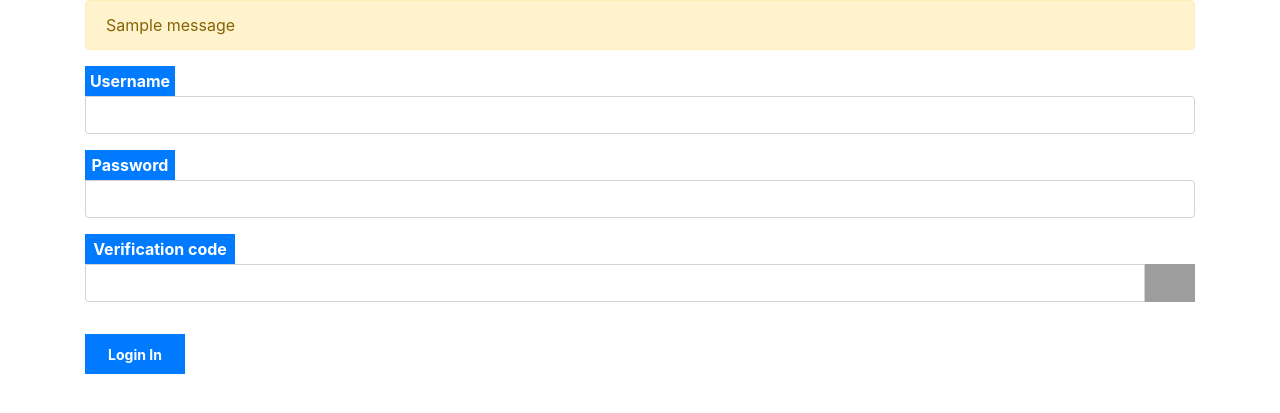
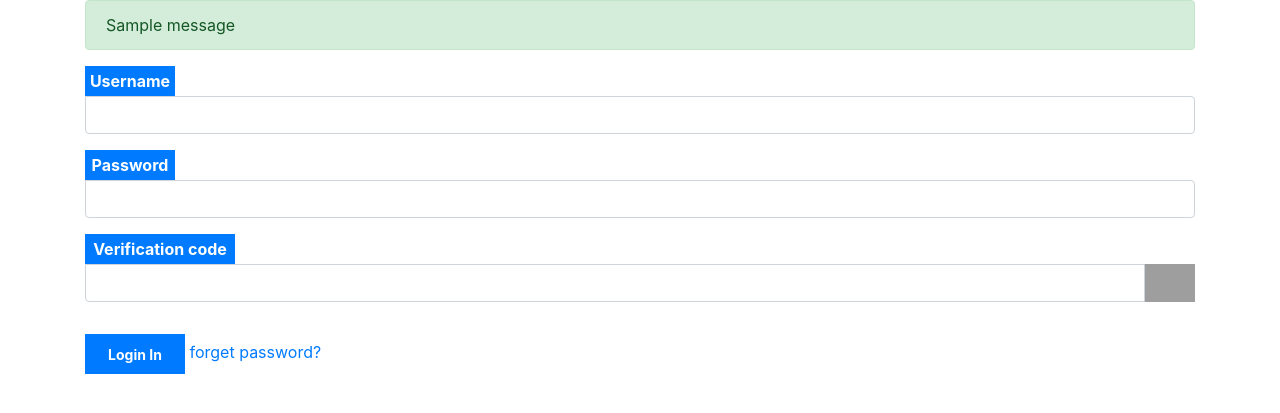
Before and after one commit to durban89/flask-project-blog-baby, a Flask app: page /auth/login in a window 1280 px wide. Shown: the part 144-557 px from the top of the page. Run offline with Flask 2, Linux system fonts and the light colour scheme; one stand-in notice (Sample message) is shown; parts of the project's set-up code (start-up, migrations or seed data) failed here and were passed over; some libraries are stand-ins or nearby versions; grey boxes are pictures that could not be loaded.

Commit message:
update auth

```diff
--- a/baby/helper/captcha.py
+++ b/baby/helper/captcha.py
@@ -2,7 +2,7 @@
 # @Author: durban.zhang
 # @Date:   2019-11-14 14:14:21
 # @Last Modified by:   durban.zhang
-# @Last Modified time: 2019-11-14 16:41:49
+# @Last Modified time: 2019-11-22 17:56:11
 import random
 from flask import session
 from six import u
@@ -138,7 +138,7 @@ class Captcha(object):
         captcha_val = session['captcha_key'] if \
             'captcha_key' in session else ''
 
-        if captcha_val != text:
+        if captcha_val != text.lower():
             return False
         else:
             session.pop('captcha_key', None)
--- a/baby/schema.sql
+++ b/baby/schema.sql
@@ -12,6 +12,15 @@ CREATE TABLE user_email_verify (
     expired INTEGER NOT NULL,
     ctime INTEGER NOT NULL
 );
+
+CREATE TABLE find_password_verify (
+    id INTEGER PRIMARY KEY AUTOINCREMENT,
+    email VARCHAR(255) NOT NULL,
+    code VARCHAR(255) NOT NULL,
+    expired INTEGER NOT NULL,
+    ctime INTEGER NOT NULL
+);
+
 
 CREATE TABLE category (
     id INTEGER PRIMARY KEY AUTOINCREMENT,
--- a/baby/static/app.css
+++ b/baby/static/app.css
@@ -125,6 +125,8 @@ input[type=submit] {
 .content label.label-verification-code,
 .content label.label-body,
 .content label.label-type,
+.content label.label-find-password,
+.content label.label-reset-password,
 .content label.label-nav,
 .content label.label-content {
   width: 60px;
@@ -140,8 +142,17 @@ input[type=submit] {
 .content label.label-nav.nav {
   min-width: 100px
 }
+
+.content label.label-reset-password {
+  width: 200px;
+}
+
 .content label.label-confirm {
   width: 150px;
+}
+
+.content label.label-find-password {
+  width: 250px;
 }
 
 .content label.label-date {
--- a/baby/templates/auth/login.j2
+++ b/baby/templates/auth/login.j2
@@ -28,7 +28,11 @@
     </div>
   </div>
 
-  <button type="submit" class="btn btn-primary button-submit">Login In</button>
+  <div>
+    <button type="submit" class="btn btn-primary button-submit">Login In</button>
+    <a href="{{url_for('auth.find_password')}}">forget password?</a>
+  </div>
+
 </form>
 {% endblock %}
 
--- a/baby/templates/base.j2
+++ b/baby/templates/base.j2
@@ -58,8 +58,18 @@
       </fieldset>
     </div>
 
-    {% for message in get_flashed_messages() %}
+    {% for (category, message) in get_flashed_messages(with_categories=True) %}
+    {% if category == 'success' %}
+    <div class="alert alert-success" role="alert">{{message}}</div>
+    {% elif category == 'info' %}
+    <div class="alert alert-info" role="alert">{{message}}</div>
+    {% elif category == 'warning' %}
     <div class="alert alert-warning" role="alert">{{message}}</div>
+    {% elif category == 'error' %}
+    <div class="alert alert-danger" role="alert">{{message}}</div>
+    {% else %}
+    <div class="alert alert-primary" role="alert">{{message}}</div>
+    {% endif %}
     {% endfor %}
     {% block content %}{% endblock %}
   </section>
--- a/baby/views/auth.py
+++ b/baby/views/auth.py
@@ -218,6 +218,109 @@ def logout():
     return redirect(url_for('blog.index'))
 
 
+@bp.route('/find/password/activate', methods=['GET', 'POST'])
+def find_password_activate():
+    '''找回密码激活'''
+    if request.method == 'POST':
+        password = request.form['password']
+        code = request.args.get('code')
+
+        db = get_db()
+
+        row = db.execute(
+            'SELECT * FROM find_password_verify WHERE code = ?',
+            (code,)
+        ).fetchone()
+
+        if row is None:
+            flash('验证失败')
+        else:
+            row = dict(row)
+            ctime = int(time.time())
+            if ctime > row['expired']:
+                flash('链接已过期，请重新提交')
+            else:
+                db.execute(
+                    'UPDATE user SET password=? WHERE email = ?',
+                    (generate_password_hash(password), row['email'])
+                )
+                db.execute(
+                    'UPDATE find_password_verify SET expired = 0 WHERE id = ?',
+                    (row['id'],)
+                )
+                db.commit()
+
+                flash('密码设置成功', 'success')
+
+    return render_template('auth/find_password_activate.j2')
+
+
+def check_find_password_email_is_expired(row, ctime):
+    '''检查发送重置密码的邮件是否过期'''
+    row = dict(row)
+
+    if row and row['expired'] > ctime:
+        return False
+
+    return True
+
+
+@bp.route('/find/password', methods=['GET', 'POST'])
+def find_password():
+    if request.method == 'POST':
+        email = request.form['email']
+        if email is None:
+            flash('Email address is empty', 'warning')
+        elif email and not check_email_safe(email):
+            flash('Email address is invalidate', 'warning')
+        else:
+            db = get_db()
+            row = db.execute(
+                'SELECT * FROM user WHERE email = ?',
+                (email,)
+            ).fetchone()
+
+            if row is None:
+                flash('Email is not registered', 'warning')
+            else:
+                row = db.execute(
+                    'SELECT * FROM find_password_verify WHERE email = ?'
+                    ' ORDER BY id DESC',
+                    (email,)
+                ).fetchone()
+
+                ctime = int(time.time())
+
+                if row and \
+                        not check_find_password_email_is_expired(row, ctime):
+                    flash('so quickly, please slowly', 'warning')
+                else:
+                    code = urlsafe_b64encode(urandom(64)).decode('utf-8')
+
+                    # 过期时间30分钟
+                    delta = timedelta(minutes=30)
+
+                    expired = ctime + delta.seconds
+
+                    db.execute(
+                        'INSERT INTO find_password_verify'
+                        ' (email, code, expired, ctime) VALUES (?,?,?,?)',
+                        (email, code, expired, ctime)
+                    )
+                    db.commit()
+
+                    celery = create_celery(current_app)
+                    celery.send_task(
+                        name='tasks.find_pass_email',
+                        args=[
+                            email,
+                            code
+                        ])
+                    flash('Email send success', 'info')
+
+    return render_template('auth/find_password.j2')
+
+
 @bp.route('/register/activate')
 def register_activate():
     code = request.args.get('code')
@@ -227,10 +330,6 @@ def register_activate():
         'SELECT * FROM user_email_verify WHERE code=?',
         (code,)
     ).fetchone()
-
-    print(code)
-
-    print(row)
 
     if row is None:
         return render_template(
--- a/baby/views/langcode.py
+++ b/baby/views/langcode.py
@@ -2,7 +2,7 @@
 # @Author: durban.zhang
 # @Date:   2019-11-11 12:00:49
 # @Last Modified by:   durban.zhang
-# @Last Modified time: 2019-11-13 10:43:17
+# @Last Modified time: 2019-11-21 14:54:02
 
 from flask import (
     Blueprint,
@@ -17,6 +17,7 @@ from baby.extensions import cache
 from baby.decorator import templated, cached
 from wtforms import Form, BooleanField, StringField, PasswordField, validators
 from baby.model import Movie, Imdb
+
 bp = Blueprint('langcode', __name__, url_prefix='/<lang_code>/langcode')
 
 
@@ -98,7 +99,6 @@ def create_me():
 
 
 def me():
-
     movies = Movie.objects(title='Back To The Feature')
 
     return render_template('langcode/me.j2', movies=movies)
```
Also changed, not shown: baby/task.py (+5 -3 lines), baby/templates/auth/find_password.j2 (added, +18 -0 lines), baby/templates/auth/find_password_activate.j2 (added, +18 -0 lines).
